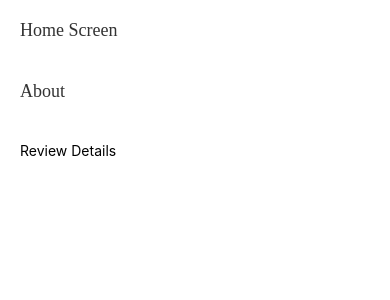
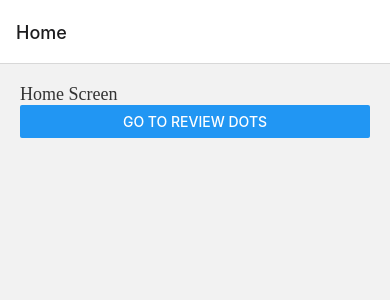
Before and after one commit to sabaPhruidze/ReviewApplication, a React Native app: screen /Home in a window 390 px wide. Shown: the top 300 px of the page. Built offline with nearby package versions, Linux system fonts and the light colour scheme.

Commit message:
I finally created my first navigation in react native

```diff
--- a/App.tsx
+++ b/App.tsx
@@ -1,15 +1,14 @@
 import {View, Text} from 'react-native';
 import React from 'react';
 import Home from './screens/Home';
-import About from './screens/About';
-import ReviewDetails from './screens/ReviewDetails';
+import HomeStack from './routes/HomeStack';
+import {NavigationContainer} from '@react-navigation/native';
+// import HomeStack from './routes/HomeStack';
 const App = () => {
   return (
-    <View>
-      <Home />
-      <About />
-      <ReviewDetails />
-    </View>
+    <NavigationContainer>
+      <HomeStack />
+    </NavigationContainer>
   );
 };
 
--- a/package.json
+++ b/package.json
@@ -10,10 +10,13 @@
     "test": "jest"
   },
   "dependencies": {
+    "@react-native-community/masked-view": "^0.1.11",
     "@react-navigation/native": "^6.1.9",
     "@react-navigation/native-stack": "^6.9.17",
     "react": "18.2.0",
     "react-native": "0.73.1",
+    "react-native-gesture-handler": "^2.14.0",
+    "react-native-reanimated": "^3.6.1",
     "react-native-safe-area-context": "^4.8.2",
     "react-native-screens": "^3.29.0"
   },
--- /dev/null
+++ b/routes/HomeStack.tsx
@@ -0,0 +1,19 @@
+import * as React from 'react';
+import {View, Text} from 'react-native';
+import {NavigationContainer} from '@react-navigation/native';
+import {createNativeStackNavigator} from '@react-navigation/native-stack';
+import Home from '../screens/Home';
+import ReviewDetails from '../screens/ReviewDetails';
+
+const Stack = createNativeStackNavigator();
+
+function HomeStack() {
+  return (
+    <Stack.Navigator>
+      <Stack.Screen name="Home" component={Home} />
+      <Stack.Screen name="ReviewDetails" component={ReviewDetails} />
+    </Stack.Navigator>
+  );
+}
+
+export default HomeStack;
--- a/screens/Home.tsx
+++ b/screens/Home.tsx
@@ -1,10 +1,15 @@
-import {View, Text, StyleSheet} from 'react-native';
+import {View, Text, StyleSheet, Button} from 'react-native';
 import React from 'react';
 import {GlobalStyles} from '../styles/Global';
-const Home = () => {
+const Home = ({navigation}: {navigation: any}) => {
+  const pressHandler = () => {
+    navigation.navigate('ReviewDetails');
+  };
+
   return (
     <View style={GlobalStyles.container}>
       <Text style={GlobalStyles.text}>Home Screen</Text>
+      <Button title="Go to review dots" onPress={pressHandler} />
     </View>
   );
 };
```
Also changed, not shown: 1 other file (tests, documents, lock files or other folders).
